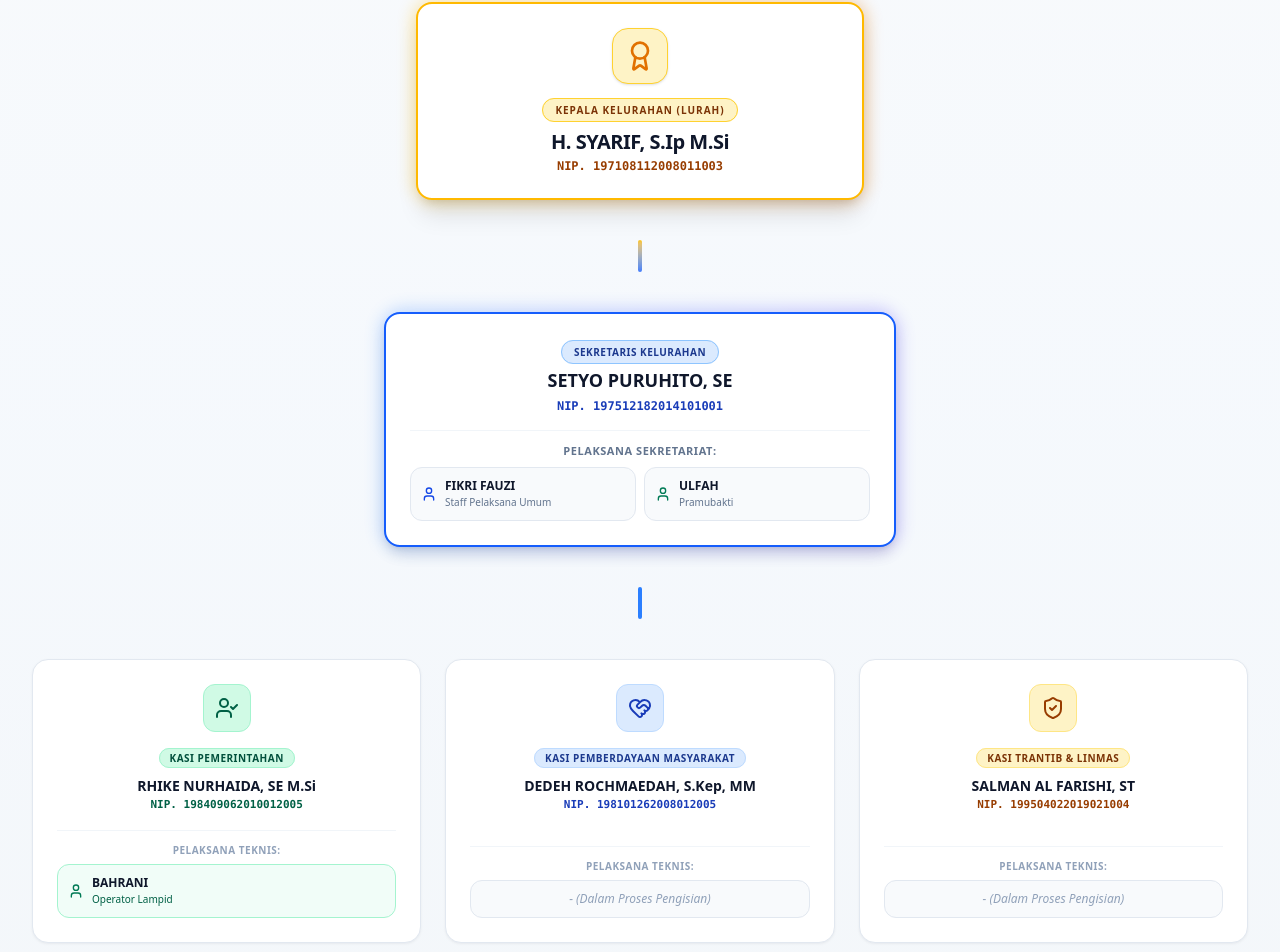
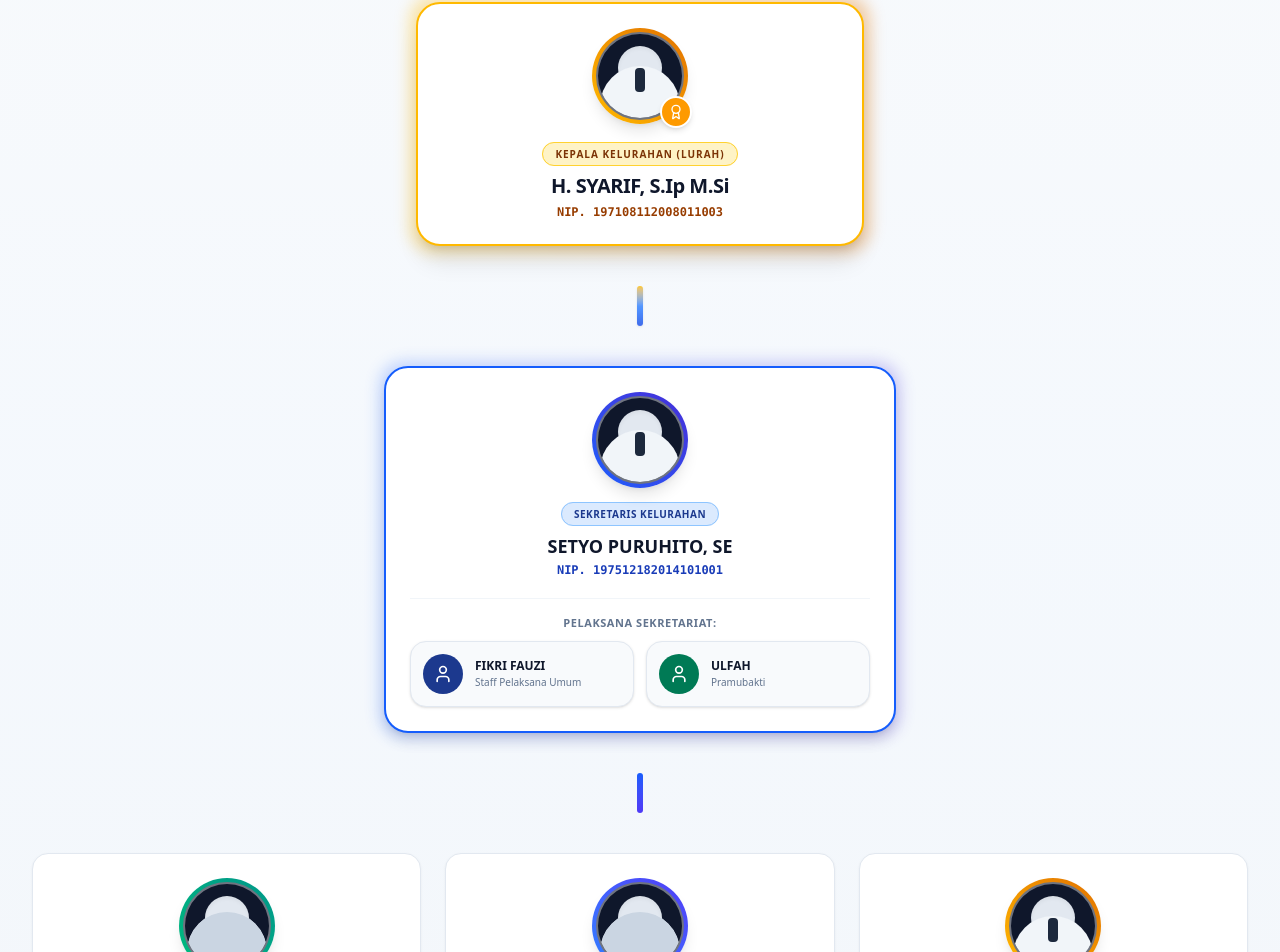
Before and after one commit to Dzee-Dev/web-kelurahan, a Next.js app in the folder frontend/: page / in a window 1280 px wide. Shown: the part 1834-2786 px from the top of the page. Built offline with nearby package versions, Linux system fonts and the light colour scheme; no server answers.

Commit message:
style: overhaul organizational chart with formal human silhouettes, avatars, and curved interactive nodes

```diff
--- a/frontend/src/components/StrukturOrganisasi.js
+++ b/frontend/src/components/StrukturOrganisasi.js
@@ -1,10 +1,57 @@
 'use client';
 
-import { Award, UserCheck, ShieldCheck, HeartHandshake, ChevronDown, User, Sparkles, Building2 } from 'lucide-react';
+import { Award, Building2, User, Sparkles, ShieldCheck, HeartHandshake, UserCheck } from 'lucide-react';
+
+// Component Avatar Siluet Manusia Formal Pria
+function MaleSilhouette({ color = 'blue' }) {
+  const gradientMap = {
+    gold: 'from-amber-400 to-amber-600 border-amber-300',
+    blue: 'from-blue-600 to-indigo-700 border-blue-300',
+    emerald: 'from-emerald-600 to-teal-700 border-emerald-300',
+    slate: 'from-slate-700 to-slate-900 border-slate-400',
+  };
+
+  return (
+    <div className={`relative w-20 h-20 sm:w-24 sm:h-24 rounded-full bg-gradient-to-tr ${gradientMap[color] || gradientMap.blue} p-1 shadow-lg mx-auto shrink-0 group-hover:scale-105 transition-transform duration-300`}>
+      <div className="w-full h-full rounded-full bg-slate-900 overflow-hidden flex items-end justify-center relative border-2 border-white/40">
+        {/* Head silhouette */}
+        <div className="w-9 h-9 sm:w-11 sm:h-11 rounded-full bg-slate-200 absolute top-3 shadow-inner"></div>
+        {/* Shoulders & Suit silhouette */}
+        <div className="w-16 h-12 sm:w-20 sm:h-14 rounded-t-full bg-slate-100 relative top-1">
+          {/* Tie detail */}
+          <div className="w-2.5 h-6 bg-slate-800 mx-auto mt-0.5 rounded-sm"></div>
+        </div>
+      </div>
+    </div>
+  );
+}
+
+// Component Avatar Siluet Manusia Formal Wanita
+function FemaleSilhouette({ color = 'emerald' }) {
+  const gradientMap = {
+    gold: 'from-amber-400 to-amber-600 border-amber-300',
+    blue: 'from-blue-500 to-indigo-600 border-blue-300',
+    emerald: 'from-emerald-500 to-teal-600 border-emerald-300',
+    amber: 'from-amber-500 to-orange-600 border-amber-300',
+  };
+
+  return (
+    <div className={`relative w-20 h-20 sm:w-24 sm:h-24 rounded-full bg-gradient-to-tr ${gradientMap[color] || gradientMap.emerald} p-1 shadow-lg mx-auto shrink-0 group-hover:scale-105 transition-transform duration-300`}>
+      <div className="w-full h-full rounded-full bg-slate-900 overflow-hidden flex items-end justify-center relative border-2 border-white/40">
+        {/* Head silhouette */}
+        <div className="w-9 h-9 sm:w-11 sm:h-11 rounded-full bg-slate-200 absolute top-3 shadow-inner"></div>
+        {/* Hijab / Collar silhouette */}
+        <div className="w-16 h-13 sm:w-20 sm:h-15 rounded-t-full bg-slate-200 relative top-1">
+          <div className="w-full h-full bg-slate-300 rounded-t-full"></div>
+        </div>
+      </div>
+    </div>
+  );
+}
 
 export default function StrukturOrganisasi() {
   return (
-    <section id="struktur" className="py-16 bg-gradient-to-b from-slate-50 via-blue-50/30 to-slate-100/60 border-y border-slate-200 scroll-mt-20">
+    <section id="struktur" className="py-16 bg-gradient-to-b from-slate-50 via-blue-50/40 to-slate-100/70 border-y border-slate-200 scroll-mt-20">
       <div className="max-w-7xl mx-auto px-4 sm:px-6 lg:px-8 space-y-12">
 
         {/* Section Header */}
@@ -14,10 +61,10 @@ export default function StrukturOrganisasi() {
             <span>Pemerintahan Kelurahan Mesjid Priyayi</span>
           </div>
           <h2 className="text-2xl sm:text-4xl font-extrabold text-slate-900 tracking-tight">
-            Bagan Struktur Organisasi & Tata Kerja
+            Bagan Struktur Organisasi Aparatur
           </h2>
           <p className="text-slate-600 text-xs sm:text-sm max-w-2xl mx-auto leading-relaxed">
-            Struktur kepemimpinan dan perangkat aparatur Kelurahan Mesjid Priyayi, Kecamatan Kasemen, Kota Serang - Banten yang siap memberikan pelayanan publik terbaik untuk warga.
+            Hirarki kepemimpinan dan profil aparatur Kelurahan Mesjid Priyayi, Kecamatan Kasemen, Kota Serang - Banten dalam melayani seluruh kebutuhan warga.
           </p>
         </div>
 
@@ -27,12 +74,17 @@ export default function StrukturOrganisasi() {
           {/* LEVEL 1: KEPALA KELURAHAN (LURAH) */}
           <div className="flex justify-center">
             <div className="relative group max-w-md w-full">
-              {/* Glow animation ring */}
-              <div className="absolute -inset-1 bg-gradient-to-r from-amber-400 via-amber-500 to-amber-600 rounded-3xl blur opacity-30 group-hover:opacity-60 transition duration-300"></div>
+              {/* Gold Ambient Glow Ring */}
+              <div className="absolute -inset-1.5 bg-gradient-to-r from-amber-400 via-amber-500 to-amber-600 rounded-3xl blur opacity-35 group-hover:opacity-75 transition duration-300"></div>
 
-              <div className="relative bg-white border-2 border-amber-400 rounded-2xl p-6 shadow-xl space-y-3 text-center transition-all group-hover:-translate-y-1">
-                <div className="w-14 h-14 rounded-2xl bg-amber-100 text-amber-900 border border-amber-300 flex items-center justify-center mx-auto shadow-sm">
-                  <Award className="w-8 h-8 text-amber-600" />
+              <div className="relative bg-white border-2 border-amber-400 rounded-3xl p-6 shadow-xl space-y-4 text-center transition-all group-hover:-translate-y-1">
+
+                {/* Silhouette Avatar Pria (Lurah) */}
+                <div className="relative inline-block">
+                  <MaleSilhouette color="gold" />
+                  <div className="absolute -bottom-1 -right-1 bg-amber-500 text-white p-1.5 rounded-full border-2 border-white shadow-md">
+                    <Award className="w-4 h-4" />
+                  </div>
                 </div>
 
                 <div>
@@ -42,59 +94,70 @@ export default function StrukturOrganisasi() {
                   <h3 className="text-lg sm:text-xl font-extrabold text-slate-900 mt-2 tracking-tight">
                     H. SYARIF, S.Ip M.Si
                   </h3>
-                  <p className="text-xs font-mono font-bold text-amber-800 mt-0.5">
+                  <p className="text-xs font-mono font-bold text-amber-800 mt-1">
                     NIP. 197108112008011003
                   </p>
                 </div>
+
               </div>
             </div>
           </div>
 
           {/* Vertical Connecting Line Level 1 -> Level 2 */}
           <div className="flex justify-center">
-            <div className="w-1 h-8 bg-gradient-to-b from-amber-400 to-blue-600 rounded-full animate-pulse"></div>
+            <div className="w-1.5 h-10 bg-gradient-to-b from-amber-400 via-blue-500 to-blue-700 rounded-full animate-pulse shadow-sm"></div>
           </div>
 
           {/* LEVEL 2: SEKRETARIS KELURAHAN & STAFF */}
           <div className="flex justify-center">
             <div className="relative group max-w-lg w-full">
-              <div className="absolute -inset-1 bg-gradient-to-r from-blue-500 to-indigo-600 rounded-3xl blur opacity-25 group-hover:opacity-50 transition duration-300"></div>
+              <div className="absolute -inset-1 bg-gradient-to-r from-blue-600 to-indigo-700 rounded-3xl blur opacity-25 group-hover:opacity-55 transition duration-300"></div>
 
-              <div className="relative bg-white border-2 border-blue-600 rounded-2xl p-6 shadow-lg space-y-4 transition-all group-hover:-translate-y-1">
+              <div className="relative bg-white border-2 border-blue-600 rounded-3xl p-6 shadow-lg space-y-5 transition-all group-hover:-translate-y-1">
 
-                <div className="text-center space-y-1">
+                {/* Silhouette Avatar Pria (Sekretaris) */}
+                <div className="text-center space-y-3">
+                  <MaleSilhouette color="blue" />
+                  <div>
                     <span className="text-[10px] font-extrabold px-3 py-1 rounded-full bg-blue-100 text-blue-900 border border-blue-300 uppercase tracking-wider">
                       Sekretaris Kelurahan
                     </span>
-                  <h4 className="text-base sm:text-lg font-extrabold text-slate-900 mt-1">
+                    <h4 className="text-base sm:text-lg font-extrabold text-slate-900 mt-2">
                       SETYO PURUHITO, SE
                     </h4>
-                  <p className="text-xs font-mono font-semibold text-blue-800">
+                    <p className="text-xs font-mono font-semibold text-blue-800 mt-0.5">
                       NIP. 197512182014101001
                     </p>
                   </div>
+                </div>
 
                 {/* Sub Staff Pelaksana Secretariat */}
-                <div className="pt-3 border-t border-slate-100 space-y-2">
+                <div className="pt-4 border-t border-slate-100 space-y-2.5">
                   <span className="text-[11px] font-bold text-slate-500 uppercase tracking-wider block text-center">
                     Pelaksana Sekretariat:
                   </span>
-                  <div className="grid grid-cols-1 sm:grid-cols-2 gap-2 text-xs">
-                    <div className="p-2.5 rounded-xl bg-slate-50 border border-slate-200 flex items-center gap-2">
-                      <User className="w-4 h-4 text-blue-700 shrink-0" />
+                  <div className="grid grid-cols-1 sm:grid-cols-2 gap-3 text-xs">
+
+                    <div className="p-3 rounded-2xl bg-slate-50 border border-slate-200 flex items-center gap-3 shadow-sm hover:border-blue-300 transition-colors">
+                      <div className="w-10 h-10 rounded-full bg-blue-900 text-white flex items-center justify-center font-bold shrink-0">
+                        <User className="w-5 h-5" />
+                      </div>
                       <div>
-                        <span className="font-bold text-slate-900 block">FIKRI FAUZI</span>
-                        <span className="text-[10px] text-slate-500">Staff Pelaksana Umum</span>
+                        <span className="font-extrabold text-slate-900 block">FIKRI FAUZI</span>
+                        <span className="text-[10px] text-slate-500 font-medium">Staff Pelaksana Umum</span>
                       </div>
                     </div>
 
-                    <div className="p-2.5 rounded-xl bg-slate-50 border border-slate-200 flex items-center gap-2">
-                      <User className="w-4 h-4 text-emerald-700 shrink-0" />
+                    <div className="p-3 rounded-2xl bg-slate-50 border border-slate-200 flex items-center gap-3 shadow-sm hover:border-emerald-300 transition-colors">
+                      <div className="w-10 h-10 rounded-full bg-emerald-700 text-white flex items-center justify-center font-bold shrink-0">
+                        <User className="w-5 h-5" />
+                      </div>
                       <div>
-                        <span className="font-bold text-slate-900 block">ULFAH</span>
-                        <span className="text-[10px] text-slate-500">Pramubakti</span>
+                        <span className="font-extrabold text-slate-900 block">ULFAH</span>
+                        <span className="text-[10px] text-slate-500 font-medium">Pramubakti</span>
                       </div>
                     </div>
+
                   </div>
                 </div>
 
@@ -104,23 +167,21 @@ export default function StrukturOrganisasi() {
 
           {/* Vertical Connecting Line Level 2 -> Level 3 */}
           <div className="flex justify-center">
-            <div className="w-1 h-8 bg-blue-500 rounded-full"></div>
+            <div className="w-1.5 h-10 bg-gradient-to-b from-blue-600 to-indigo-600 rounded-full"></div>
           </div>
 
           {/* LEVEL 3: 3 KEPALA SEKSI (KASI) & PELAKSANA */}
           <div className="grid grid-cols-1 md:grid-cols-3 gap-6">
 
             {/* Kasi 1: Pemerintahan */}
-            <div className="natural-card p-6 bg-white border-2 border-slate-200 hover:border-emerald-500 transition-all space-y-4 shadow-md flex flex-col justify-between group">
+            <div className="natural-card p-6 bg-white border-2 border-slate-200 hover:border-emerald-500 transition-all space-y-4 shadow-md flex flex-col justify-between group rounded-3xl">
               <div className="space-y-3 text-center">
-                <div className="w-12 h-12 rounded-xl bg-emerald-100 text-emerald-800 border border-emerald-200 flex items-center justify-center mx-auto shrink-0 font-bold group-hover:scale-105 transition-transform">
-                  <UserCheck className="w-6 h-6" />
-                </div>
+                <FemaleSilhouette color="emerald" />
                 <div>
                   <span className="text-[10px] font-extrabold px-2.5 py-0.5 rounded-full bg-emerald-100 text-emerald-900 border border-emerald-200 uppercase tracking-wider">
                     Kasi Pemerintahan
                   </span>
-                  <h4 className="text-sm font-extrabold text-slate-900 mt-2 leading-snug">
+                  <h4 className="text-sm sm:text-base font-extrabold text-slate-900 mt-2 leading-snug">
                     RHIKE NURHAIDA, SE M.Si
                   </h4>
                   <p className="text-[11px] font-mono font-semibold text-emerald-800 mt-0.5">
@@ -130,31 +191,31 @@ export default function StrukturOrganisasi() {
               </div>
 
               {/* Pelaksana */}
-              <div className="pt-3 border-t border-slate-100 space-y-1.5">
+              <div className="pt-3 border-t border-slate-100 space-y-2">
                 <span className="text-[10px] font-bold text-slate-400 uppercase tracking-wider block text-center">
                   Pelaksana Teknis:
                 </span>
-                <div className="p-2.5 rounded-xl bg-emerald-50/70 border border-emerald-200 text-xs flex items-center gap-2">
-                  <User className="w-4 h-4 text-emerald-700 shrink-0" />
+                <div className="p-3 rounded-2xl bg-emerald-50/80 border border-emerald-200 text-xs flex items-center gap-3 shadow-sm">
+                  <div className="w-9 h-9 rounded-full bg-emerald-700 text-white flex items-center justify-center shrink-0">
+                    <User className="w-4 h-4" />
+                  </div>
                   <div>
                     <span className="font-bold text-slate-900 block">BAHRANI</span>
-                    <span className="text-[10px] text-emerald-800 font-medium">Operator Lampid</span>
+                    <span className="text-[10px] text-emerald-900 font-medium">Operator Lampid</span>
                   </div>
                 </div>
               </div>
             </div>
 
             {/* Kasi 2: Pemberdayaan Masyarakat */}
-            <div className="natural-card p-6 bg-white border-2 border-slate-200 hover:border-blue-500 transition-all space-y-4 shadow-md flex flex-col justify-between group">
+            <div className="natural-card p-6 bg-white border-2 border-slate-200 hover:border-blue-500 transition-all space-y-4 shadow-md flex flex-col justify-between group rounded-3xl">
               <div className="space-y-3 text-center">
-                <div className="w-12 h-12 rounded-xl bg-blue-100 text-blue-800 border border-blue-200 flex items-center justify-center mx-auto shrink-0 font-bold group-hover:scale-105 transition-transform">
-                  <HeartHandshake className="w-6 h-6" />
-                </div>
+                <FemaleSilhouette color="blue" />
                 <div>
                   <span className="text-[10px] font-extrabold px-2.5 py-0.5 rounded-full bg-blue-100 text-blue-900 border border-blue-200 uppercase tracking-wider">
                     Kasi Pemberdayaan Masyarakat
                   </span>
-                  <h4 className="text-sm font-extrabold text-slate-900 mt-2 leading-snug">
+                  <h4 className="text-sm sm:text-base font-extrabold text-slate-900 mt-2 leading-snug">
                     DEDEH ROCHMAEDAH, S.Kep, MM
                   </h4>
                   <p className="text-[11px] font-mono font-semibold text-blue-800 mt-0.5">
@@ -164,27 +225,25 @@ export default function StrukturOrganisasi() {
               </div>
 
               {/* Pelaksana */}
-              <div className="pt-3 border-t border-slate-100 space-y-1.5">
+              <div className="pt-3 border-t border-slate-100 space-y-2">
                 <span className="text-[10px] font-bold text-slate-400 uppercase tracking-wider block text-center">
                   Pelaksana Teknis:
                 </span>
-                <div className="p-2.5 rounded-xl bg-slate-50 border border-slate-200 text-xs text-center text-slate-400 italic">
+                <div className="p-3 rounded-2xl bg-slate-50 border border-slate-200 text-xs text-center text-slate-400 italic">
                   - (Dalam Proses Pengisian)
                 </div>
               </div>
             </div>
 
             {/* Kasi 3: Ketentraman, Ketertiban dan Linmas */}
-            <div className="natural-card p-6 bg-white border-2 border-slate-200 hover:border-amber-500 transition-all space-y-4 shadow-md flex flex-col justify-between group">
+            <div className="natural-card p-6 bg-white border-2 border-slate-200 hover:border-amber-500 transition-all space-y-4 shadow-md flex flex-col justify-between group rounded-3xl">
               <div className="space-y-3 text-center">
-                <div className="w-12 h-12 rounded-xl bg-amber-100 text-amber-800 border border-amber-200 flex items-center justify-center mx-auto shrink-0 font-bold group-hover:scale-105 transition-transform">
-                  <ShieldCheck className="w-6 h-6" />
-                </div>
+                <MaleSilhouette color="gold" />
                 <div>
                   <span className="text-[10px] font-extrabold px-2.5 py-0.5 rounded-full bg-amber-100 text-amber-900 border border-amber-200 uppercase tracking-wider">
                     Kasi Trantib & Linmas
                   </span>
-                  <h4 className="text-sm font-extrabold text-slate-900 mt-2 leading-snug">
+                  <h4 className="text-sm sm:text-base font-extrabold text-slate-900 mt-2 leading-snug">
                     SALMAN AL FARISHI, ST
                   </h4>
                   <p className="text-[11px] font-mono font-semibold text-amber-800 mt-0.5">
@@ -194,11 +253,11 @@ export default function StrukturOrganisasi() {
               </div>
 
               {/* Pelaksana */}
-              <div className="pt-3 border-t border-slate-100 space-y-1.5">
+              <div className="pt-3 border-t border-slate-100 space-y-2">
                 <span className="text-[10px] font-bold text-slate-400 uppercase tracking-wider block text-center">
                   Pelaksana Teknis:
                 </span>
-                <div className="p-2.5 rounded-xl bg-slate-50 border border-slate-200 text-xs text-center text-slate-400 italic">
+                <div className="p-3 rounded-2xl bg-slate-50 border border-slate-200 text-xs text-center text-slate-400 italic">
                   - (Dalam Proses Pengisian)
                 </div>
               </div>
```
Lines whose indentation alone changed are shown as unchanged.
